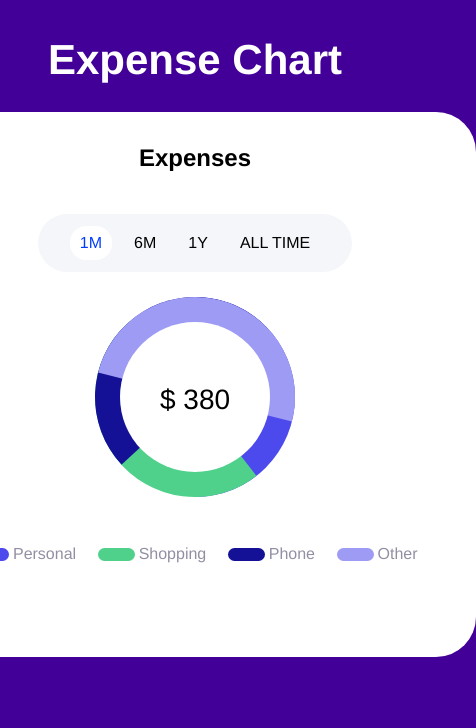
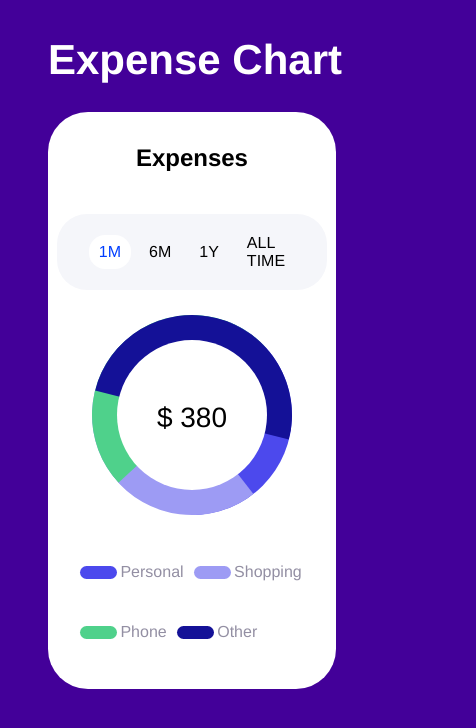
Before and after one commit to haweecodes/expense-chart, a React (Create React App) app: page / in a window 390 px wide. Shown: the top 728 px of the page, 476 px wide, since content can reach past the window. Built offline with nearby package versions, Linux system fonts and the light colour scheme; a web font is replaced by a local one.

Commit message:
chore: imporve responsiveness

```diff
--- a/src/components/card/style.css
+++ b/src/components/card/style.css
@@ -1,6 +1,6 @@
 .card {
-    min-width: 561px;
-    min-height: 545px;
+    width: 561px;
+    height: auto;
     border-radius: 40px;
     background-color: #ffffff;
     padding: 32px;
@@ -15,3 +15,23 @@
     margin: 0 0 42px 0;
     text-align: center;
 }
+
+@media only screen and (max-width: 600px) {
+    .card {
+        width: 18rem;
+    }
+  }
+
+  @media only screen and (min-width: 601px) and (max-width: 1024px) {
+    body {
+      font-size: 18px;
+      background-color: #e0e0e0;
+    }
+  }
+
+  @media only screen and (min-width: 1025px) {
+    body {
+      font-size: 20px;
+      background-color: #d0d0d0;
+    }
+  }
--- a/src/components/legend/style.css
+++ b/src/components/legend/style.css
@@ -20,3 +20,11 @@
     color: #938FA3;
     text-transform: capitalize;
 }
+
+
+@media only screen and (max-width: 600px) {
+    .legend-wrapper {
+        flex-wrap: wrap;
+        gap: 10px;
+    }
+  }
--- a/src/components/period-filter/style.css
+++ b/src/components/period-filter/style.css
@@ -20,3 +20,10 @@
     color: #003EFF;
     border-radius: 16px;
 }
+
+@media only screen and (max-width: 600px) {
+    .filter-wrapper {
+        gap: 8px;
+        align-items: center;
+    }
+  }
--- a/src/utils.js
+++ b/src/utils.js
@@ -1,3 +1,3 @@
-const color = ["#4c49ed", "#4fd18b", "#141197", "#9D9BF4"];
+const color = ["#4c49ed", "#9D9BF4", "#4fd18b", "#141197"];
 
 export const getColors = (index) => color[index];
```
